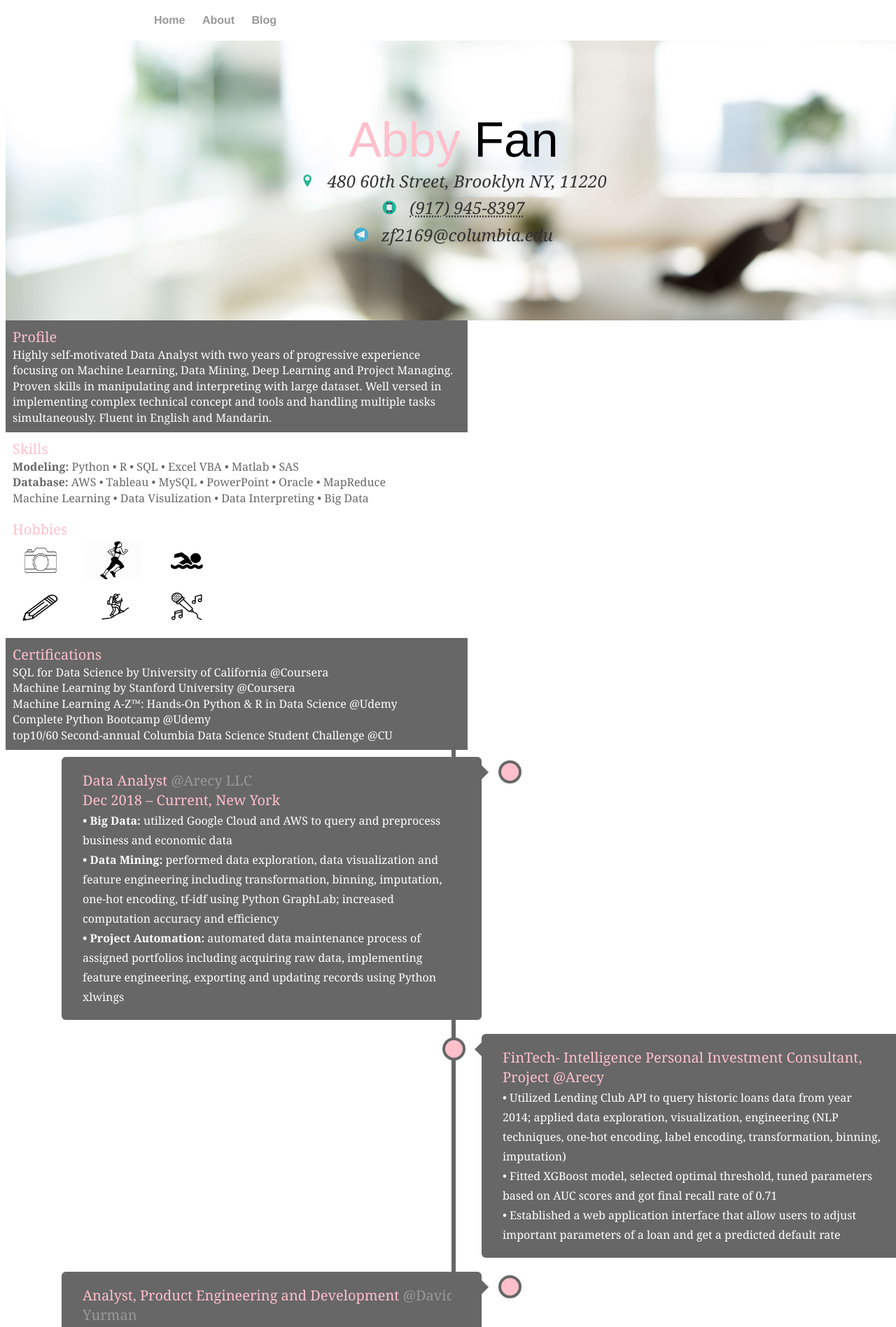
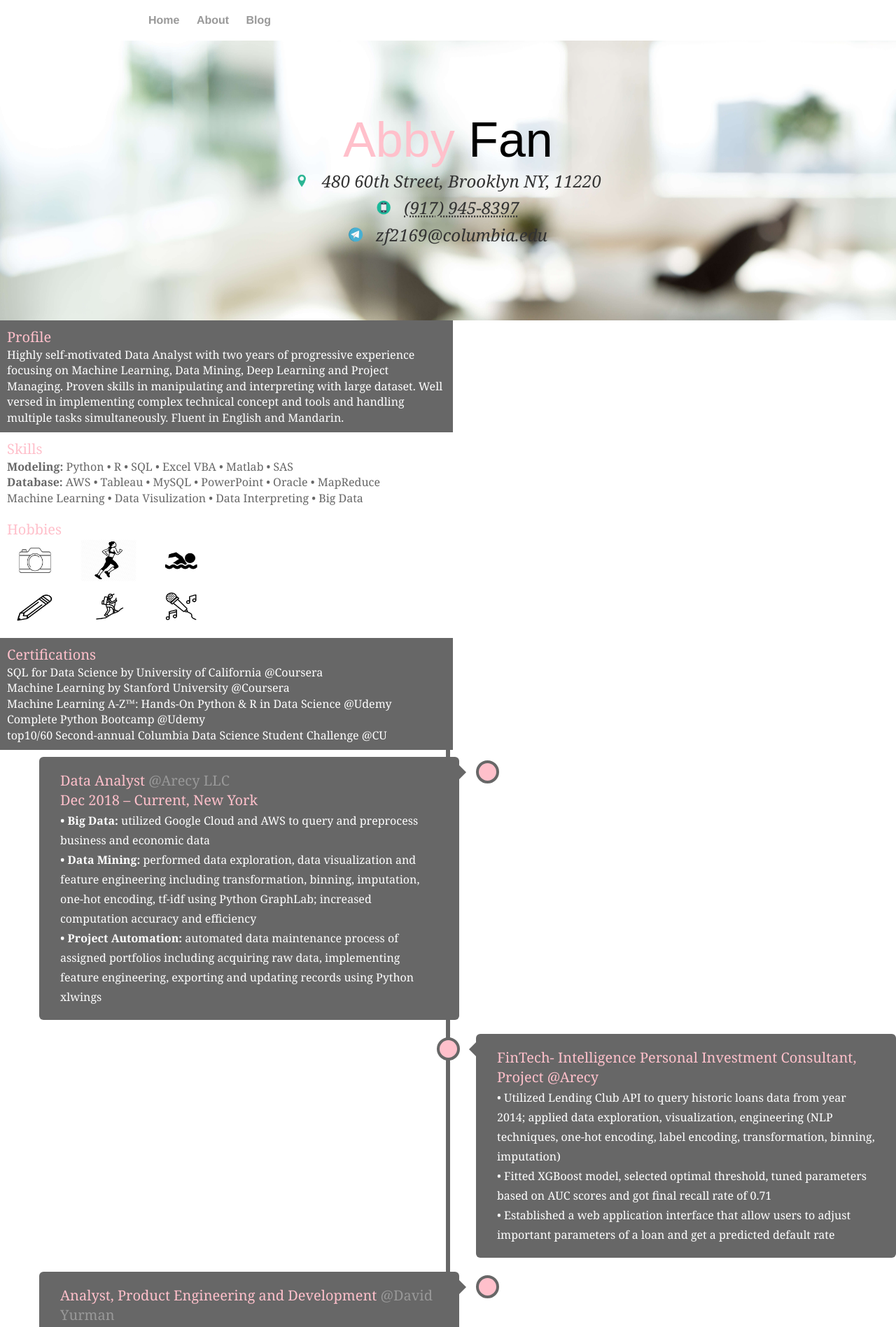
Before and after one commit to zf2169/zf2169.github.io, a Jekyll site: the page built from cv/index.html, in a window 1280 px wide. Shown: the top 1897 px of the page at 70% size. Built offline with Jekyll 4.4.1, drawn with Linux system fonts in a browser that asks for light colours.

Commit message:
Update main.css

```diff
--- a/css/main.css
+++ b/css/main.css
@@ -1,4 +1,4 @@
-body { width: 100%; }
+body { margin: 20px auto; width: 100%; }
 
 menu { margin: 20px auto; width: 70%; }
 
@@ -73,7 +73,7 @@ cv-content { font-size: 16px; font-family: 'Merriweather', Georgia, Times; line-
 /* Create two equal columns that floats next to each other */
 .column {
   float: left;
-  width: 50%;
+  width: 49%;
   padding: 10px;
 }
 
@@ -128,7 +128,7 @@ cv-content { font-size: 16px; font-family: 'Merriweather', Georgia, Times; line-
 
 /* Place the container to the left */
 .left {
-  left: 0%;
+  left: -2%;
 }
 
 /* Place the container to the right */
```
